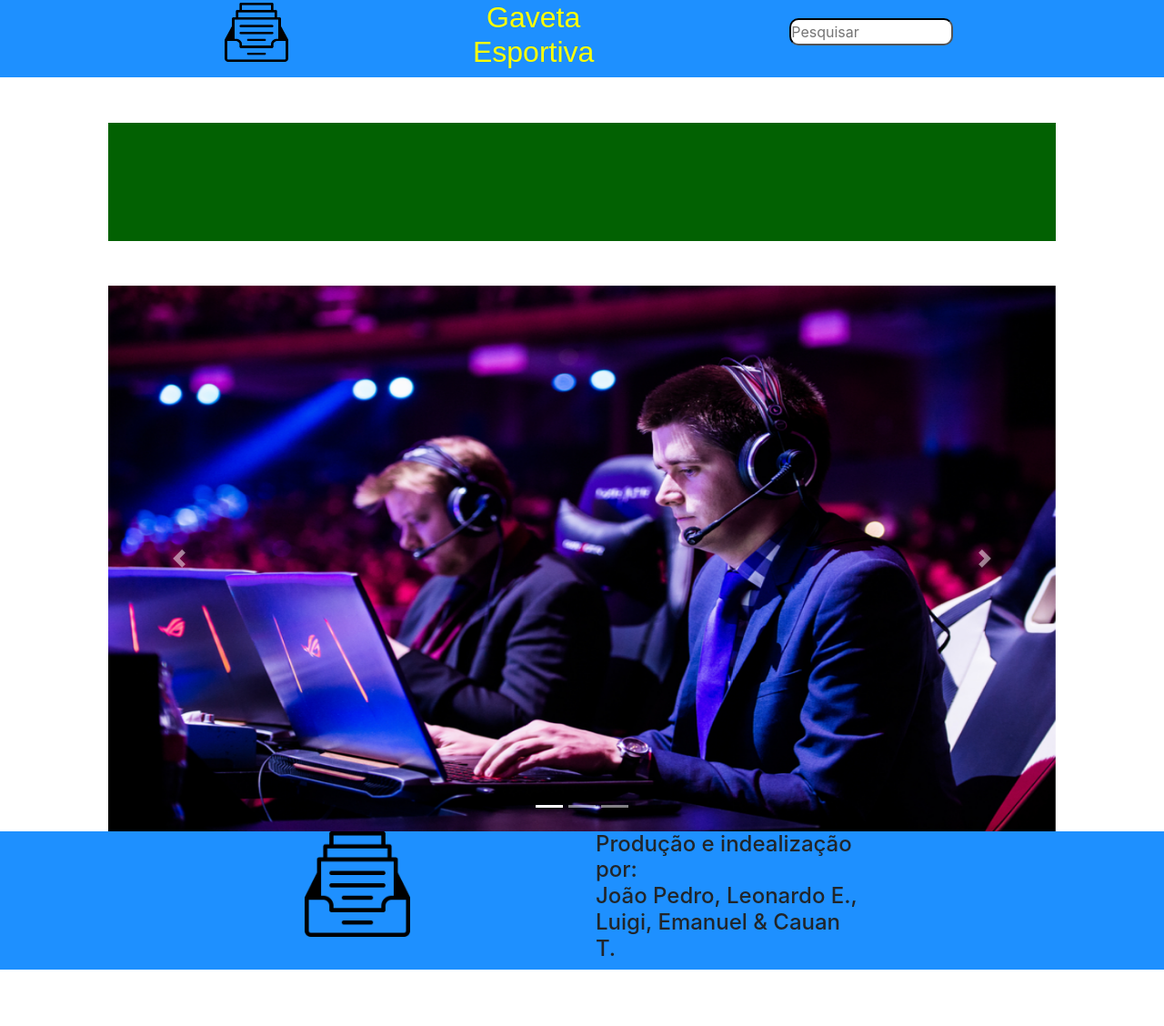
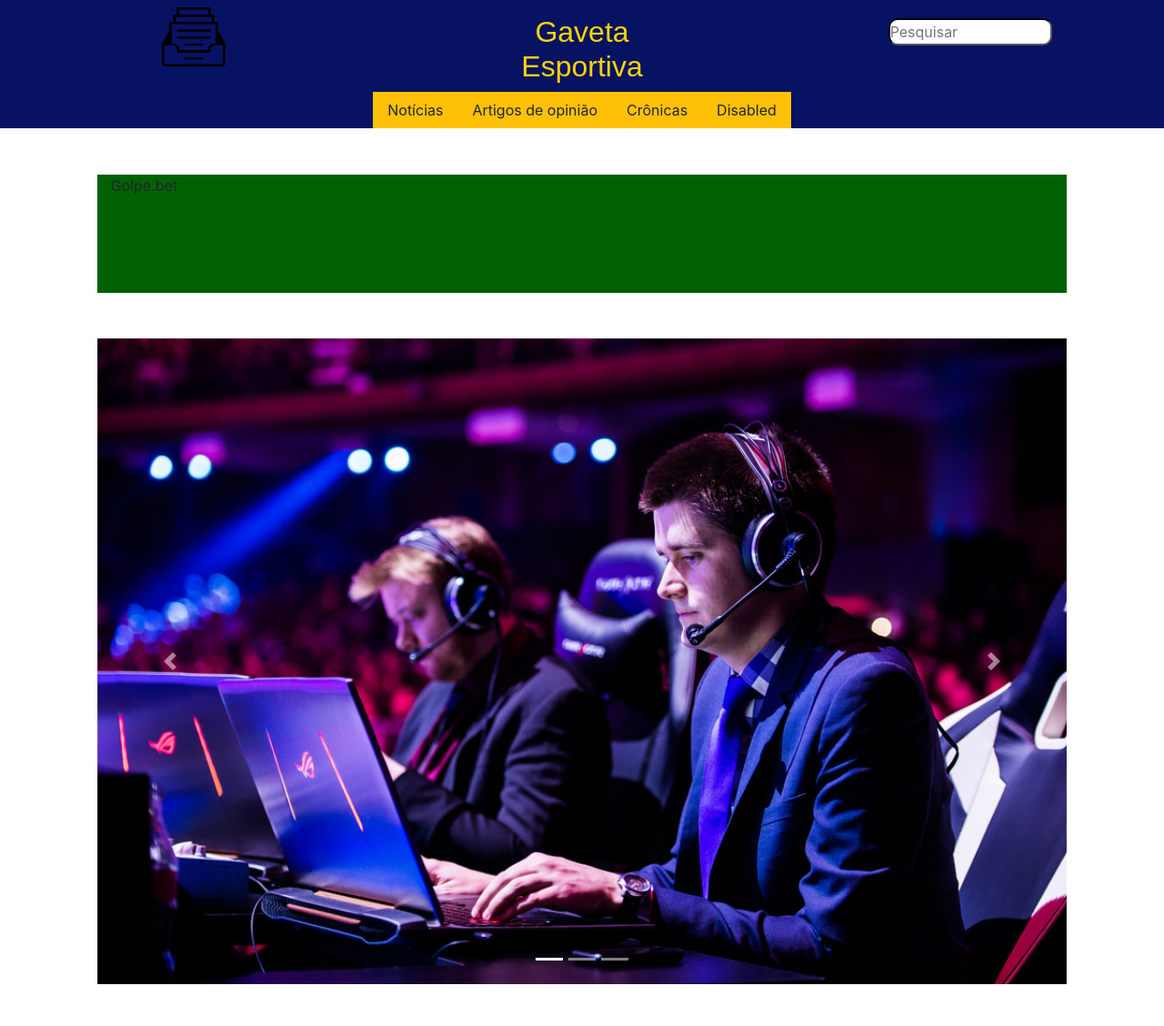
Before and after one commit to senacrs-emti/2022-1T-jornal-G2, a PHP site: page / in a window 1280 px wide. Shown: the top 1128 px of the page at 91% size. Before the commit the page ends 1066 px from the top, so only its background shows below. Run offline with PHP 8.4, Linux system fonts and the light colour scheme.

Commit message:
atualização
tudo pronto

```diff
--- a/includes/_footer.php
+++ b/includes/_footer.php
@@ -1,16 +1,17 @@
-
-    <footer class="row">
-        <div class="col-3"></div>
-        <div class="col-3">
+<footer class="container-fluid">
+    <div class="row">
+        <div class="col-lg-3 col-12"></div>
+        <div class="col-lg-3 col-12">
             <img id="gaveta" src="./img/gaveta off.png" alt="">
         </div>
-        <div class="col-3"><h1 id="parte1">Produção e  indealização por:<br>
-            João Pedro, Leonardo E., Luigi, Emanuel & Cauan T.</h1>
+        <div class="col-lg-3 col-12 mt-4"><h1 id="parte1">Produção e  idealização por:<br>
+            João Pedro, Leonardo E., Luigi, Emanuel, Marcelo P. & Cauan T.</h1>
         </div>
-        <div class="col-3"></div>
-    </footer>
+        <div class="col-lg-3 col-12"></div>
+    </div>
+</footer>
 
-</div>
+
 
     <!-- Optional JavaScript; choose one of the two! -->
 
--- a/includes/_header.php
+++ b/includes/_header.php
@@ -9,15 +9,37 @@
     <link rel="stylesheet" href="style.css?v=<?php echo date("HmdHis").rand(0,99999)?>">
   </head>
 <body>
-  <div class="container-fluid">
-  <header class="row">
-    <div class="col-3">
+
+
+  <header class="container-fluid">
+    <div class="row">
+    <div class="col-lg-4 text-center mt-2">
       <img src="./img/gaveta off.png" alt="">
     </div>
-    <div class="col-5">
+
+    <div class="col-lg-4 col-12 mt-3">
         <h2>Gaveta <br> Esportiva </h2>
     </div>
-    <div class="col-4">
+
+    <div class="col-lg-4 col-12 text-center mb-3">
         <input type="text" name="" id="" placeholder="Pesquisar">
     </div>
+    </div>
+
+
+    <ul class="nav justify-content-center">
+  <li class="nav-item">
+    <a class="nav-link badge-warning" href="#">Notícias</a>
+  </li>
+  <li class="nav-item">
+    <a class="nav-link badge-warning" href="#">Artigos de opinião</a>
+  </li>
+  <li class="nav-item">
+    <a class="nav-link badge-warning" href="#">Crônicas</a>
+  </li>
+  <li class="nav-item">
+    <a class="nav-link badge-warning">Disabled</a>
+  </li>
+</ul>
+
   </header>
--- a/includes/_main.php
+++ b/includes/_main.php
@@ -3,7 +3,7 @@
   <!-- anuncio golpe.net -->
   <div class="row">
     <div class="col-1"></div>
-    <div class="golpenet col-10"></div>
+    <div class="golpenet col-10">Golpe.bet</div>
     <div class="col-1"></div>
   </div>
   <!-- anuncio golpe.net -->
@@ -43,5 +43,35 @@
   </div>
   <!-- tudo que estiver dentro desse comentário é o carrousel -->
 
+  <div class="row">
+  <div class="card-group mt-5 mb-5">
+  <div class="card col-lg-4 col-12 mr-1">
+    <img src="assets\IMGs\alonso_acidente_gp_da_belgica_formula_1_2.jpg" class="card-img-top cardimg" alt="...">
+    <div class="card-body">
+      <h5 class="card-title"> SEM TÍTULO</h5>
+      <p class="card-text">This is a wider card with supporting text below as a natural lead-in to additional content. This card has even longer content than the first to show that equal height action.</p>
+      <p class="card-text"><small class="text-muted">Essa notícia é inútil</small></p>
+    </div>
+  </div>
+  <div class="card col-lg-4 col-12">
+    <img src="assets\IMGs\carrossel-copa-do-mundo-2020-3.jpg" class="card-img-top cardimg" alt="...">
+    <div class="card-body">
+      <h5 class="card-title">SEM TÍTULO 2</h5>
+      <p class="card-text">This is a wider card with supporting text below as a natural lead-in to additional content. This card has even longer content than the first to show that equal height action.</p>
+      <p class="card-text"><small class="text-muted">Essa notícia é inútil</small></p>
+    </div>
+  </div>
+  <div class="card col-lg-4 col-12">
+    <img src="assets\IMGs\e-sports-campeonato.jpg" class="card-img-top cardimg" alt="...">
+    <div class="card-body">
+      <h5 class="card-title">SEM TÍTULO 3</h5>
+      <p class="card-text">This is a wider card with supporting text below as a natural lead-in to additional content. This card has even longer content than the first to show that equal height action.</p>
+      <p class="card-text"><small class="text-muted">Essa notícia é inútil</small></p>
+    </div>
+  </div>
+</div>
+
+  </div>
+
 
 </main>
--- a/style.css
+++ b/style.css
@@ -1,19 +1,16 @@
 /* header */
 header{
-    background-color:#1E90FF;
+    background-color:#071263;
     height: auto;
 }
 
 header img{
     width: 70px;
     height: 65px;
-    margin-left: 80%;
-    margin-top: 1%;
-
 }
 header h2{
     font-family: arial;
-    color: #FFFF00;
+    color: #ffd500;
     text-align: center;
 }
 header input{
@@ -26,6 +23,8 @@ header input{
     width: 180px;
     margin-top: 5%;
 }
+
+
 /* header */
 
 /* main */
@@ -41,16 +40,22 @@ main .carrousel0{
     margin-top: 4%;
 }
 main #carrouselimg{
-    height: 600px;
+
+}
+main .cardimg{
+    height: 50%;
 }
 /* main */
 
 /* footer */
 footer{
-    background-color: #1E90FF;
+    background-color: #071263;
 }
 footer #parte1{
-    font-size: 24px;
+    font-size: 19px;
+    color: #ffd500;
+    float: right;
+
 }
 /* footer */
 
```
